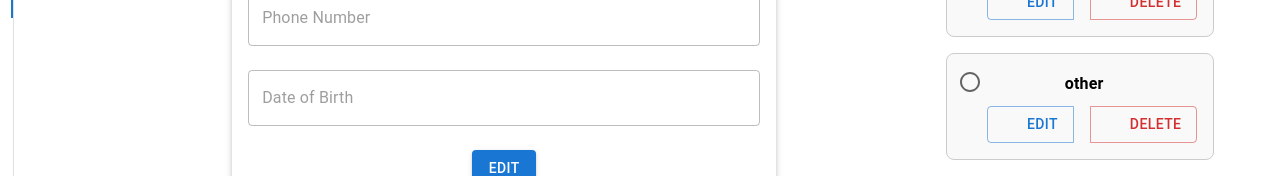
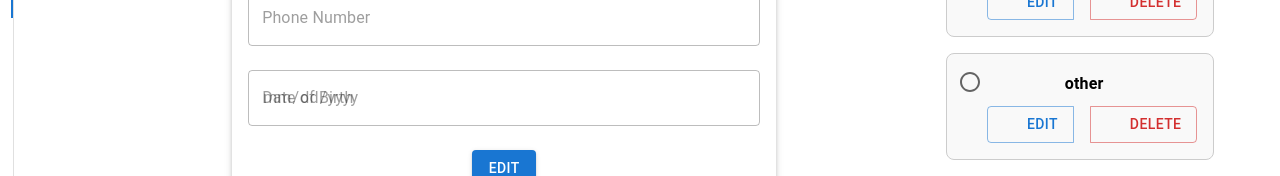
Before and after one commit to Yuvaraj2519/ynt-shop-e-com, a React (Vite) app in the folder front-end/YNT-shop/: page /profile in a window 1280 px wide. Shown: the part 454-630 px from the top of the page. Built offline with nearby package versions, Linux system fonts and the light colour scheme; no server answers; some icons are missing.

Commit message:
changed to date field DOB

```diff
--- a/front-end/YNT-shop/src/component/Pages/Profile.jsx
+++ b/front-end/YNT-shop/src/component/Pages/Profile.jsx
@@ -143,6 +143,7 @@ function ProfilePage() {
         />
         <TextField
           label="Date of Birth"
+          type="date"
           variant="outlined"
           margin="normal"
           fullWidth
```
